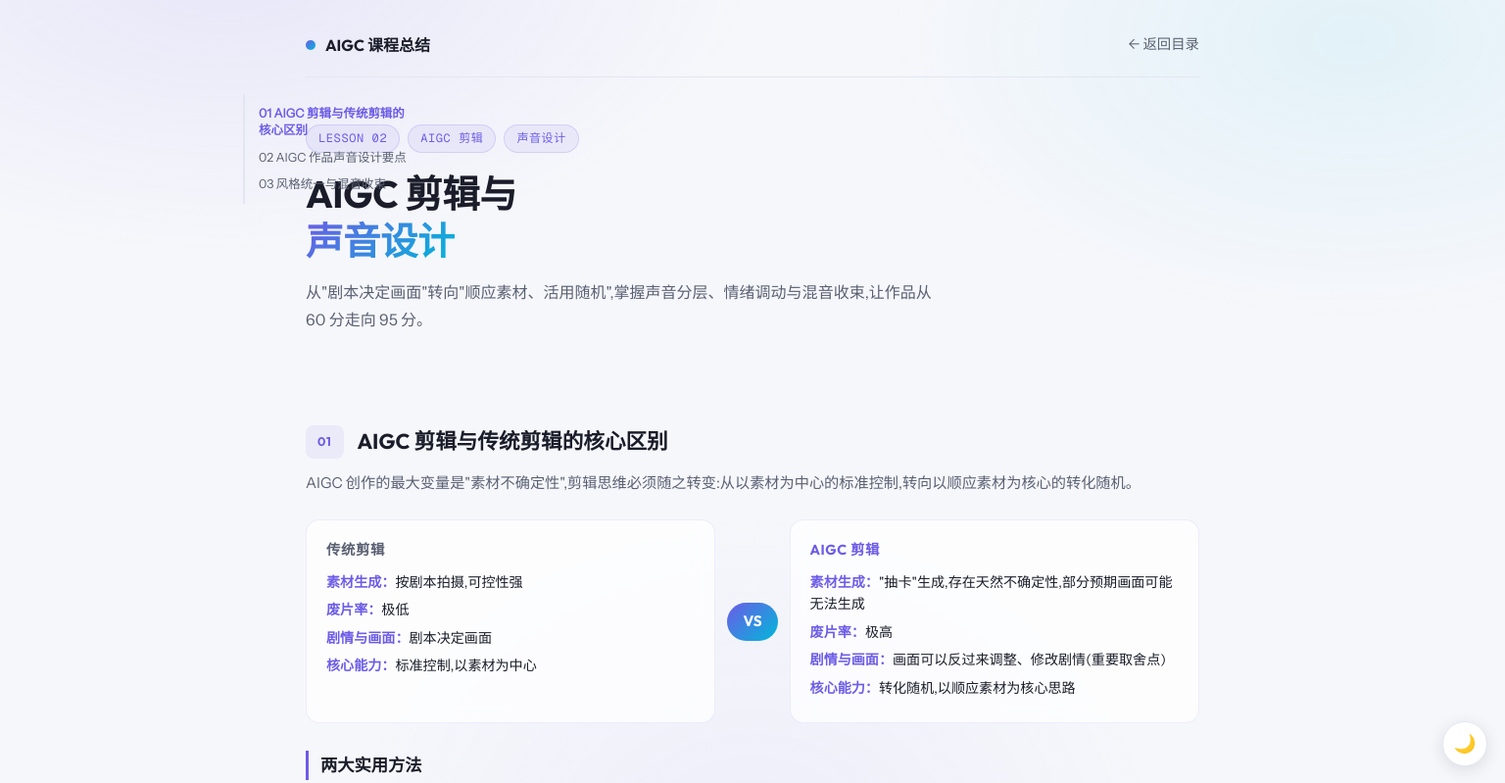
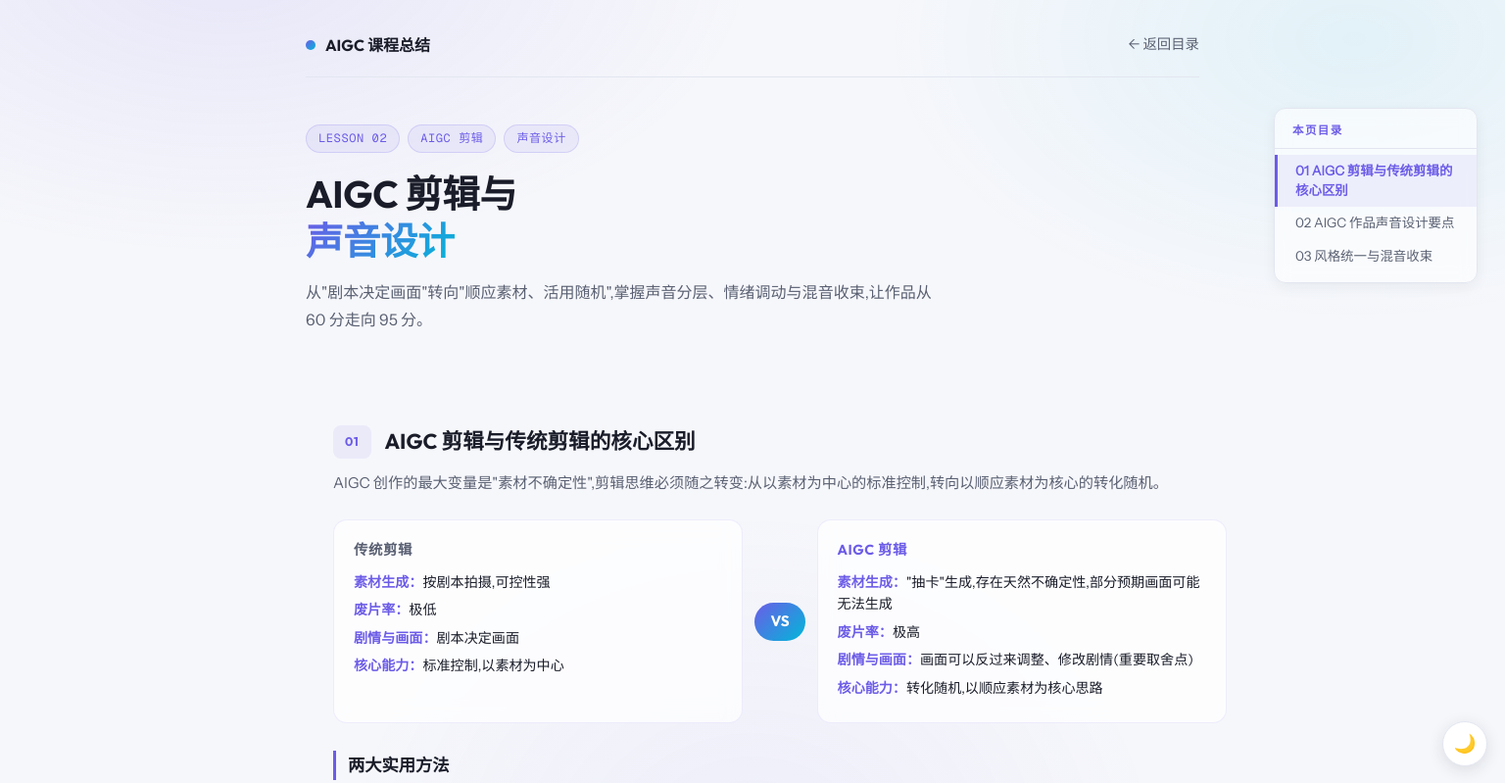
Before and after one commit to Zero11-pig/learning-notes, a plain HTML site: page AI-GC-Learning/chapter-02.html in a window 1536 px wide. Shown: the top 799 px of the page at 98% size. Drawn offline with Linux system fonts and the light colour scheme.

Commit message:
Redesign TOC sidebar: move to right side, larger size, card style, no overlap with content

```diff
--- a/AI-GC-Learning/assets/enhance.css
+++ b/AI-GC-Learning/assets/enhance.css
@@ -170,39 +170,73 @@ body, body * {
   transition-duration: 0.25s;
 }
 
-/* ---------- 章节页目录侧边栏(桌面端) ---------- */
+/* ---------- 章节页目录侧边栏(超宽屏,右侧独立区域) ---------- */
 .toc-side {
   display: none;
 }
-@media (min-width: 1100px) {
+@media (min-width: 1440px) {
   .toc-side {
     display: block;
     position: fixed;
-    left: max(12px, calc(50% - 520px));
-    top: 96px;
-    width: 172px;
-    max-height: calc(100vh - 140px);
+    /* 目录固定贴右侧,正文 margin-right 260px 让位,两者间保持 24px+ 间隙 */
+    right: 28px;
+    top: 110px;
+    width: 208px;
+    max-height: calc(100vh - 150px);
     overflow-y: auto;
-    padding: 6px 0;
-    border-left: 2px solid var(--rule, #e3e6f0);
+    padding: 10px 0;
+    background: rgba(255, 255, 255, 0.6);
+    backdrop-filter: blur(8px);
+    border: 1px solid var(--rule, #e3e6f0);
+    border-radius: 12px;
+    box-shadow: 0 4px 14px rgba(26, 29, 41, 0.06);
+  }
+  /* 正文左移:margin-left 右移正文,让右侧容纳目录 */
+  main .container {
+    margin-right: 260px;
+    margin-left: auto;
+  }
+  .toc-side::before {
+    content: '本页目录';
+    display: block;
+    font-family: var(--font-head, 'Outfit', sans-serif);
+    font-size: 0.72rem;
+    font-weight: 700;
+    letter-spacing: 0.12em;
+    color: var(--accent, #6c5ce7);
+    padding: 2px 18px 8px;
+    border-bottom: 1px solid var(--rule, #e3e6f0);
+    margin-bottom: 6px;
   }
   .toc-side a {
     display: block;
-    font-size: 0.78rem;
+    font-size: 0.84rem;
     color: var(--muted, #5a6072);
     text-decoration: none;
-    padding: 5px 0 5px 14px;
-    line-height: 1.4;
-    border-left: 2px solid transparent;
-    margin-left: -2px;
-    transition: color 0.2s, border-color 0.2s;
+    padding: 7px 18px;
+    line-height: 1.45;
+    border-left: 3px solid transparent;
+    transition: color 0.2s, border-color 0.2s, background-color 0.2s;
   }
-  .toc-side a:hover { color: var(--accent, #6c5ce7); }
+  .toc-side a:hover {
+    color: var(--accent, #6c5ce7);
+    background: rgba(108, 92, 231, 0.06);
+  }
   .toc-side a.active {
     color: var(--accent, #6c5ce7);
     border-left-color: var(--accent, #6c5ce7);
     font-weight: 600;
+    background: rgba(108, 92, 231, 0.08);
   }
+}
+body.dark .toc-side {
+  background: rgba(26, 30, 43, 0.75);
+  border-color: rgba(108, 92, 231, 0.18);
+  box-shadow: 0 4px 14px rgba(0, 0, 0, 0.3);
+}
+body.dark .toc-side a:hover,
+body.dark .toc-side a.active {
+  background: rgba(108, 92, 231, 0.18);
 }
 
 /* ---------- 打印优化 ---------- */
```
